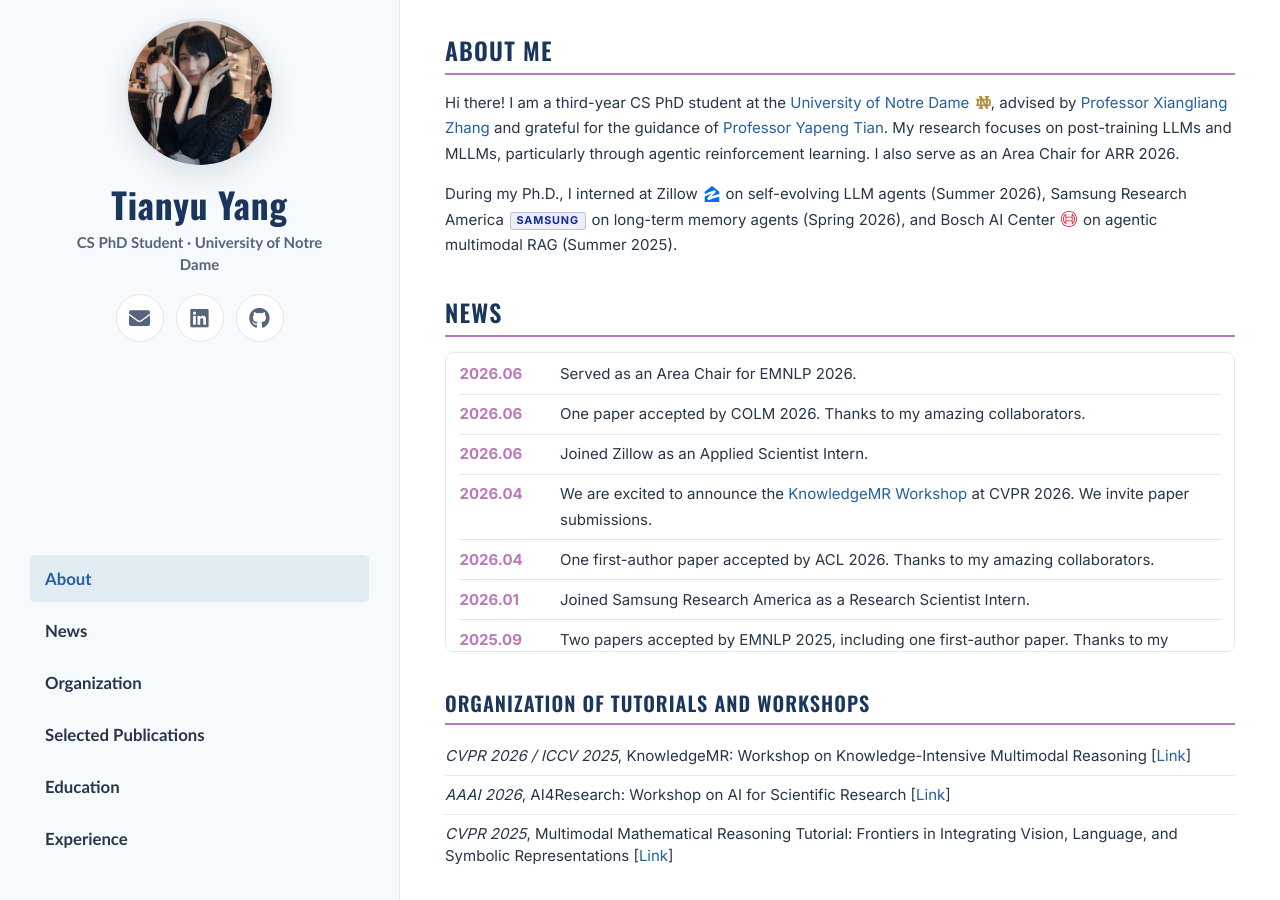
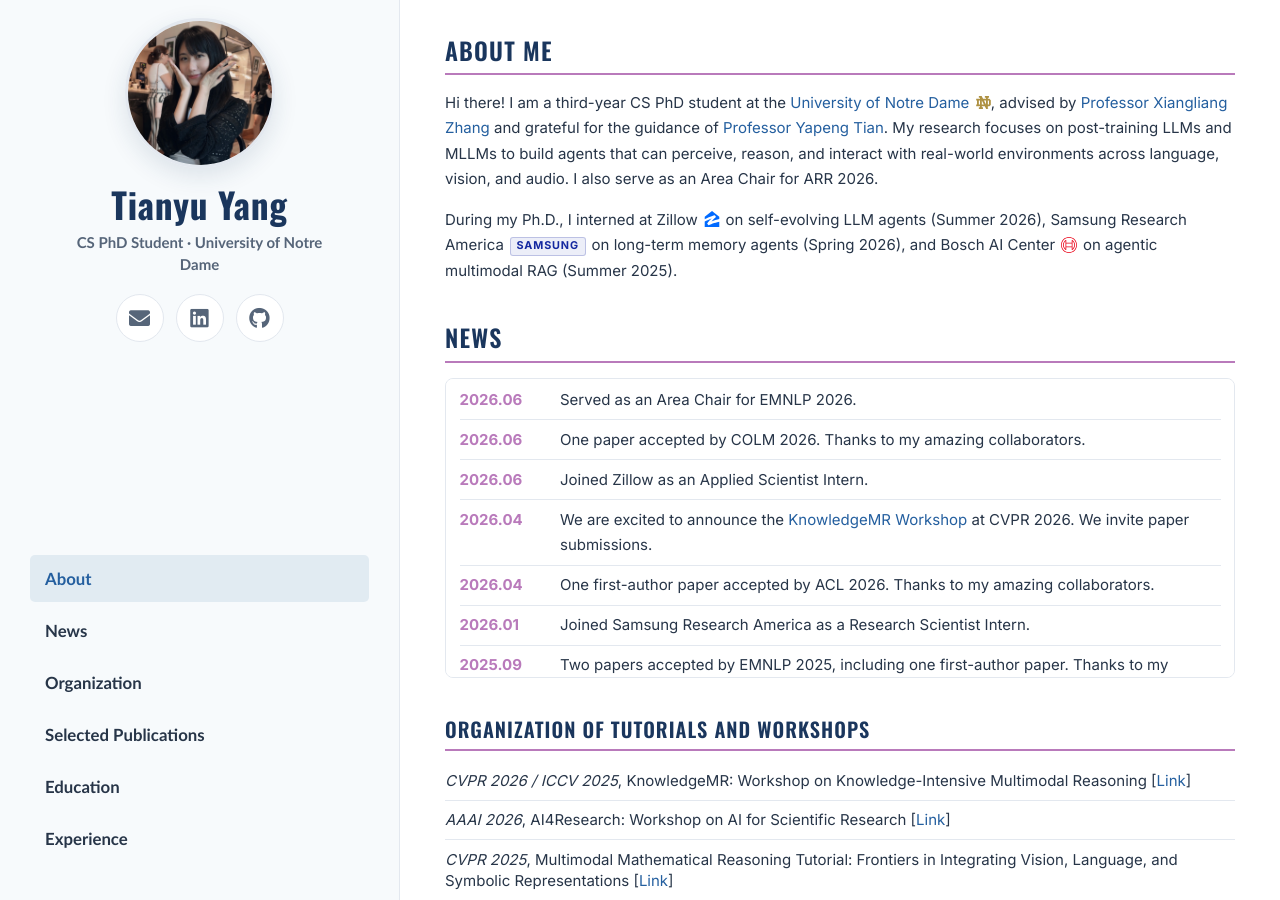
Before and after one commit to Tianyu-yang-anna/Tianyu-yang-anna.github.io, a Jekyll site: the page built from _pages/about.md, in a window 1280 px wide and 900 px high. Built offline with Jekyll 4.4.1, drawn with Linux system fonts in a browser that asks for light colours.

Commit message:
new2222222222

```diff
--- a/_pages/about.md
+++ b/_pages/about.md
@@ -24,7 +24,7 @@ redirect_from:
       <img class="school-mark" src="{{ '/images/logos/notre-dame.svg' | relative_url }}" alt="University of Notre Dame monogram">, advised by
       <a href="https://engineering.nd.edu/faculty/xiangliang-zhang/" target="_blank" rel="noopener">Professor Xiangliang Zhang</a>
       and grateful for the guidance of
-      <a href="https://www.yapengtian.com/" target="_blank" rel="noopener">Professor Yapeng Tian</a>. My research focuses on post-training LLMs and MLLMs, particularly through agentic reinforcement learning. I also serve as an Area Chair for ARR 2026.
+      <a href="https://www.yapengtian.com/" target="_blank" rel="noopener">Professor Yapeng Tian</a>. My research focuses on post-training LLMs and MLLMs to build agents that can perceive, reason, and interact with real-world environments across language, vision, and audio. I also serve as an Area Chair for ARR 2026.
     </p>
     <p class="internship-line">
       During my Ph.D., I interned at Zillow
```
